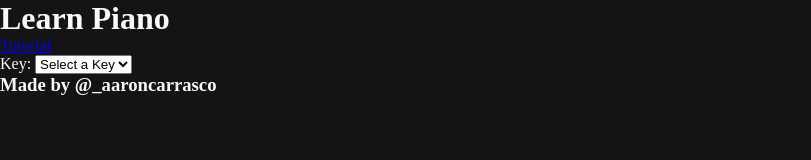
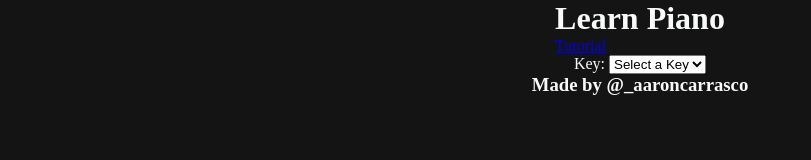
Before and after one commit to vaaroncarrasco/learn-piano, a plain HTML site: page index.html in a window 1280 px wide. Shown: the whole page, without its empty margins (0-811 px from the left). Drawn offline with Linux system fonts and the light colour scheme.

```diff
--- a/script.js
+++ b/script.js
@@ -4,8 +4,6 @@ const keySelect = document.getElementById('key-select');
 const keyContainer = document.getElementById('key-container');
 
 const playChord = (chord) => {
-  console.log(chord.id)
-  console.log(chord)
   const chordElement = document.getElementById(chord.id);
   chordElement.play();
 }
--- a/styles.css
+++ b/styles.css
@@ -5,6 +5,9 @@
 }
 
 body {
+  display: flex;
+  flex-direction: column;
+  align-items: center;
   background-color: #141414;
   color: #f8f9fa;
 }
```
